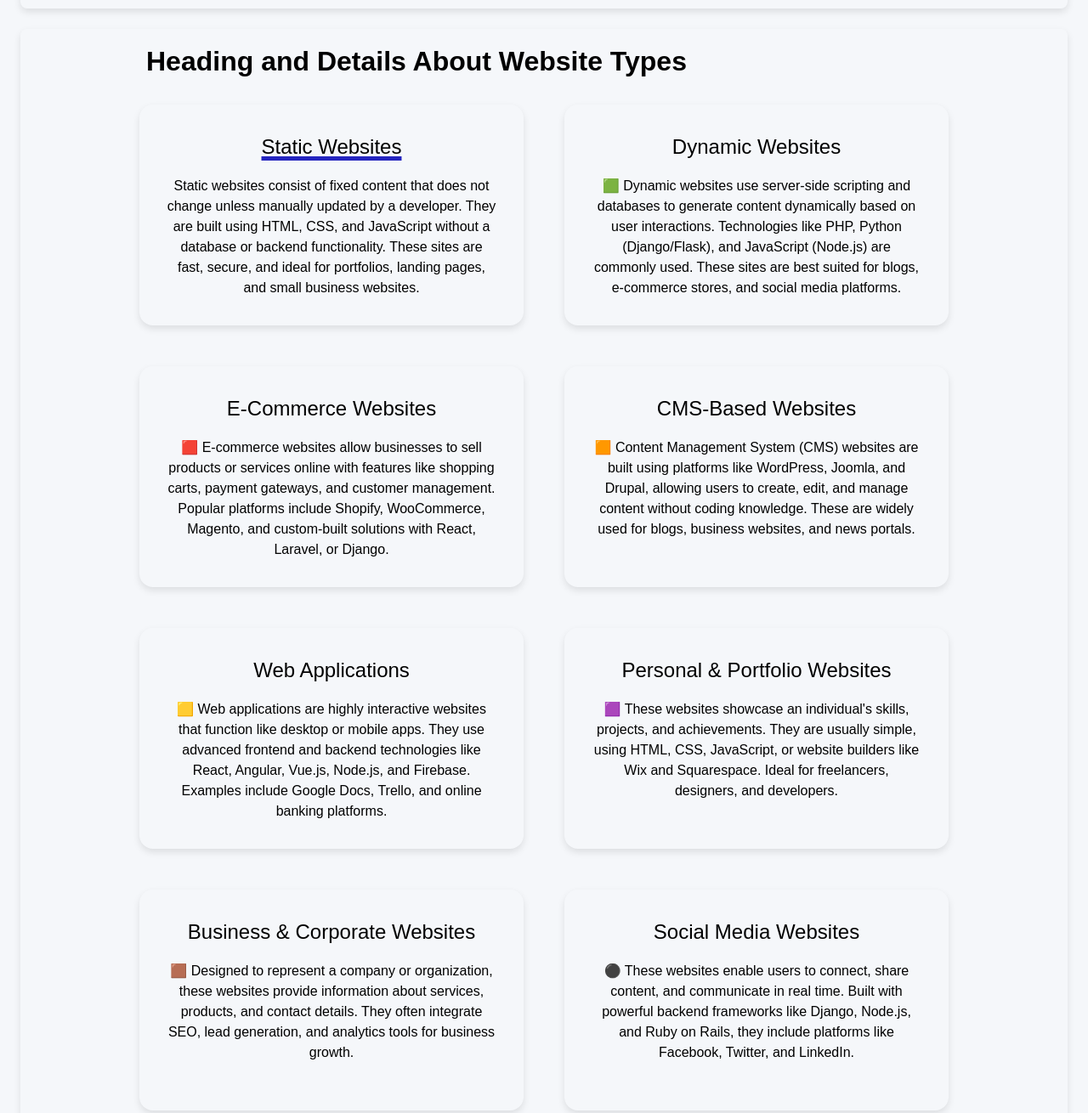
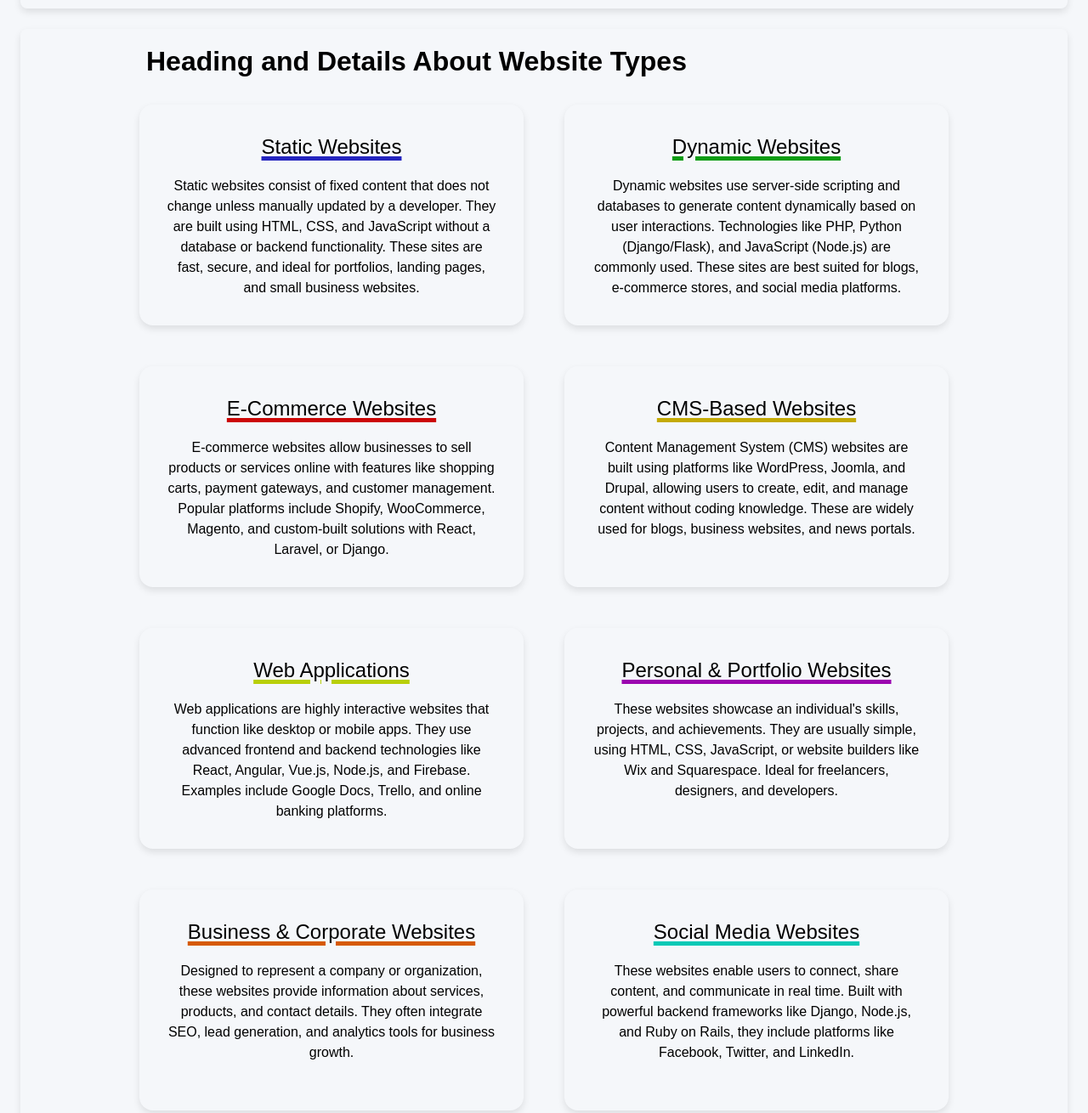
Before and after one commit to Eran2001/lbbc-assesement-1, a website built with Vite: page index.html in a window 1280 px wide. Shown: the part 1580-2890 px from the top of the page at 85% size. Built offline with nearby package versions, Linux system fonts and the light colour scheme.

Commit message:
add underline for grid item

```diff
--- a/index.html
+++ b/index.html
@@ -95,50 +95,50 @@
             ideal for portfolios, landing pages, and small business websites.
           </div>
           <div>
-            <span class="dynamic">Dynamic Websites</span> 🟩 Dynamic websites
-            use server-side scripting and databases to generate content
-            dynamically based on user interactions. Technologies like PHP,
-            Python (Django/Flask), and JavaScript (Node.js) are commonly used.
-            These sites are best suited for blogs, e-commerce stores, and social
-            media platforms.
+            <span class="dynamic">Dynamic Websites</span>Dynamic websites use
+            server-side scripting and databases to generate content dynamically
+            based on user interactions. Technologies like PHP, Python
+            (Django/Flask), and JavaScript (Node.js) are commonly used. These
+            sites are best suited for blogs, e-commerce stores, and social media
+            platforms.
           </div>
           <div>
-            <span class="comm">E-Commerce Websites</span> 🟥 E-commerce websites
+            <span class="comm">E-Commerce Websites</span>E-commerce websites
             allow businesses to sell products or services online with features
             like shopping carts, payment gateways, and customer management.
             Popular platforms include Shopify, WooCommerce, Magento, and
             custom-built solutions with React, Laravel, or Django.
           </div>
           <div>
-            <span class="cms">CMS-Based Websites</span> 🟧 Content Management
-            System (CMS) websites are built using platforms like WordPress,
-            Joomla, and Drupal, allowing users to create, edit, and manage
-            content without coding knowledge. These are widely used for blogs,
-            business websites, and news portals.
+            <span class="cms">CMS-Based Websites</span>Content Management System
+            (CMS) websites are built using platforms like WordPress, Joomla, and
+            Drupal, allowing users to create, edit, and manage content without
+            coding knowledge. These are widely used for blogs, business
+            websites, and news portals.
           </div>
           <div>
-            <span class="web">Web Applications</span> 🟨 Web applications are
-            highly interactive websites that function like desktop or mobile
-            apps. They use advanced frontend and backend technologies like
-            React, Angular, Vue.js, Node.js, and Firebase. Examples include
-            Google Docs, Trello, and online banking platforms.
+            <span class="web">Web Applications</span>Web applications are highly
+            interactive websites that function like desktop or mobile apps. They
+            use advanced frontend and backend technologies like React, Angular,
+            Vue.js, Node.js, and Firebase. Examples include Google Docs, Trello,
+            and online banking platforms.
           </div>
           <div>
-            <span class="port">Personal & Portfolio Websites</span> 🟪 These
+            <span class="port">Personal & Portfolio Websites</span>These
             websites showcase an individual's skills, projects, and
             achievements. They are usually simple, using HTML, CSS, JavaScript,
             or website builders like Wix and Squarespace. Ideal for freelancers,
             designers, and developers.
           </div>
           <div>
-            <span class="busi">Business & Corporate Websites</span> 🟫 Designed
-            to represent a company or organization, these websites provide
+            <span class="busi">Business & Corporate Websites</span>Designed to
+            represent a company or organization, these websites provide
             information about services, products, and contact details. They
             often integrate SEO, lead generation, and analytics tools for
             business growth.
           </div>
           <div>
-            <span class="social">Social Media Websites</span> ⚫ These websites
+            <span class="social">Social Media Websites</span>These websites
             enable users to connect, share content, and communicate in real
             time. Built with powerful backend frameworks like Django, Node.js,
             and Ruby on Rails, they include platforms like Facebook, Twitter,
--- a/src/style.css
+++ b/src/style.css
@@ -146,6 +146,48 @@ html {
   text-decoration-thickness: 5px;
 }
 
+.third-grid .dynamic {
+  text-decoration-color: rgb(13, 156, 20);
+  text-decoration-line: underline;
+  text-decoration-thickness: 5px;
+}
+
+.third-grid .comm {
+  text-decoration-color: rgb(204, 6, 6);
+  text-decoration-line: underline;
+  text-decoration-thickness: 5px;
+}
+
+.third-grid .cms {
+  text-decoration-color: rgb(196, 170, 5);
+  text-decoration-line: underline;
+  text-decoration-thickness: 5px;
+}
+
+.third-grid .web {
+  text-decoration-color: rgb(184, 207, 8);
+  text-decoration-line: underline;
+  text-decoration-thickness: 5px;
+}
+
+.third-grid .port {
+  text-decoration-color: rgb(155, 5, 175);
+  text-decoration-line: underline;
+  text-decoration-thickness: 5px;
+}
+
+.third-grid .busi {
+  text-decoration-color: rgb(214, 90, 2);
+  text-decoration-line: underline;
+  text-decoration-thickness: 5px;
+}
+
+.third-grid .social {
+  text-decoration-color: rgb(6, 201, 182);
+  text-decoration-line: underline;
+  text-decoration-thickness: 5px;
+}
+
 .fourth {
   background-color: rgb(12, 186, 102);
 }
```
